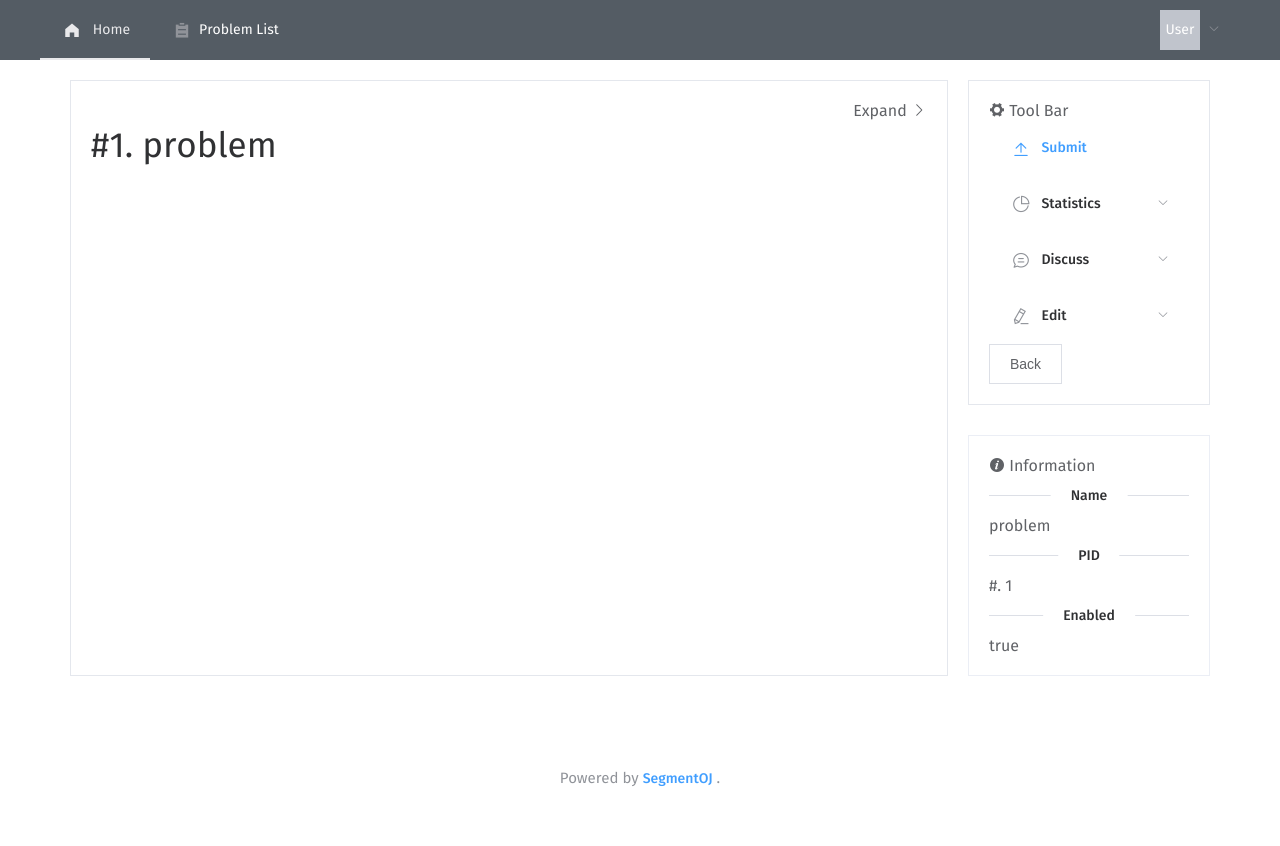
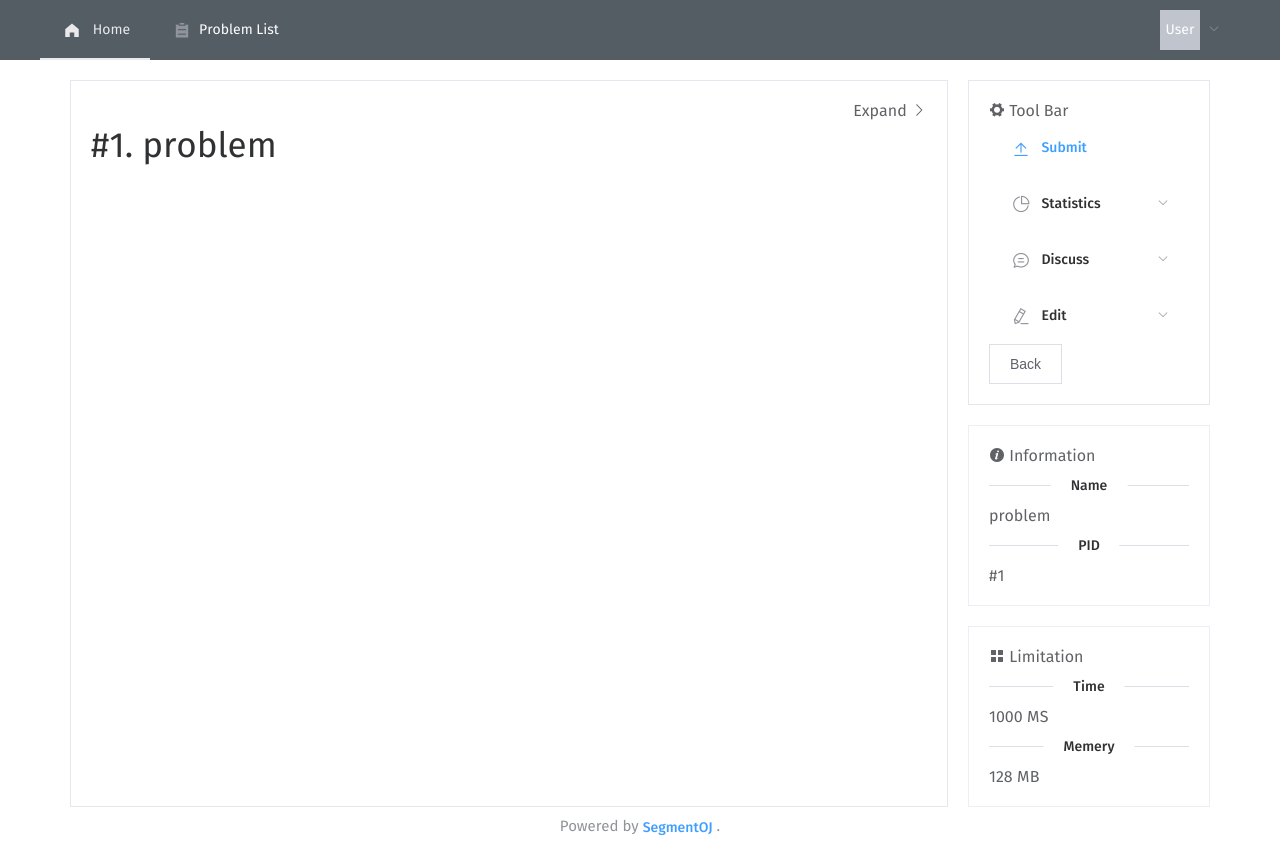
Before and after one commit to segment-oj/segmentoj-frontend, a Vue app: page /problem/1 in a window 1280 px wide. Before the commit the page ends 800 px from the top, so only its background shows below. Built offline with nearby package versions, Linux system fonts and the light colour scheme; no server answers; what vue-katex, vue-unique-id would draw is missing.

Commit message:
add limitaion of problems and add hidden tag
Signed-off-by: zhangtianli2006 <49156174+zhangtianli2006@users.noreply.github.com>

```diff
--- a/src/assets/css/basic.css
+++ b/src/assets/css/basic.css
@@ -151,5 +151,5 @@ body {
 }
 
 * {
-    border-radius: 0 !important;
+    border-radius: 0px !important;
 }
--- a/src/components/problem/content.vue
+++ b/src/components/problem/content.vue
@@ -10,7 +10,8 @@
           Fold
           <i class="el-icon-arrow-left"></i>
         </div>
-        <div style="display: flex;">
+        <div class="flex-header">
+          <el-tag v-if="hidden" type="warning" id="hidden-problem" effect="dark">Hidden</el-tag>
           <h1 id="title" class="header">#{{pid}}. {{ title }}</h1>
         </div>
         <MarkdownContainer v-if="description" :content="description" :allowHTML="this.allowHTML"/>
@@ -53,9 +54,14 @@
             <el-divider class="divider">Name</el-divider>
             <div class="tool-content">{{title}}</div>
             <el-divider class="divider">PID</el-divider>
-            <div class="tool-content">#. {{pid}}</div>
-            <el-divider class="divider">Enabled</el-divider>
-            <div class="tool-content">{{enable}}</div>
+            <div class="tool-content">#{{pid}}</div>
+          </el-card>
+          <el-card shadow="never" class="margin-top">
+            <div><i class="el-icon-menu" /> Limitation </div>
+            <el-divider class="divider">Time</el-divider>
+            <div class="tool-content">{{time}} MS</div>
+            <el-divider class="divider">Memery</el-divider>
+            <div class="tool-content">{{memery}} MB</div>
           </el-card>
         </div>
       </div>
@@ -76,7 +82,10 @@ export default {
       pid: this.$route.params.id,
       allowHTML: false,
       isWider: false,
-      enable: true
+      enable: true,
+      hidden: false,
+      time: 1000,
+      memery: 128
     };
   },
   methods: {
@@ -85,11 +94,14 @@ export default {
         .get(apiurl('/problem/' + String(this.$route.params.id)))
         .then(res => {
           let data = res.data.res;
+          console.log(data);
           this.title = data.title;
           this.pid = data.pid;
           this.allowHTML = data.allow_html;
           this.description = data.description;
-          this.enable = data.enabled;
+          this.memery = data.memory_limit / 1000;
+          this.time = data.time_limit;
+          this.hidden = !data.enabled;
         })
         .catch(err => {
           if(err.request.status === 404) {
@@ -115,6 +127,19 @@ export default {
 </script>
 
 <style scoped>
+#hidden-problem {
+    margin: 30px 0;
+    margin-right: 10px;
+}
+
+.flex-header {
+    display: flex;
+}
+
+.margin-top {
+    margin-top: 20px;
+}
+
 @media only screen and (max-width: 700px) {
     #pannel {
         z-index: 1000;
@@ -172,7 +197,7 @@ export default {
 }
 
 #info {
-    margin-top: 30px;
+    margin-top: 20px;
 }
 
 .divider {
--- a/src/components/problem/list.vue
+++ b/src/components/problem/list.vue
@@ -42,7 +42,16 @@ export default {
       } else {
         color += 'color-regular-text';
       }
-      x.title = (<router-link to={'/problem/' + String(x.pid)} class={color + ' text-normal'}>{ x.title }</router-link>);
+      if (!x.enabled) {
+        x.title = (
+          <div>
+            <el-tag effect="dark" type="warning">Hidden</el-tag>
+            <router-link to={'/problem/' + String(x.pid)} class={color + ' text-normal'}> { x.title }</router-link>
+          </div>
+        );
+      } else {
+        x.title = (<router-link to={'/problem/' + String(x.pid)} class={color + ' text-normal'}>{ x.title }</router-link>);
+      }
       x.score = (<div class={color + ' text-extra-bold'}>{x.score >= 0 ? x.score : '-'}</div>);
       return x;
     }
```
